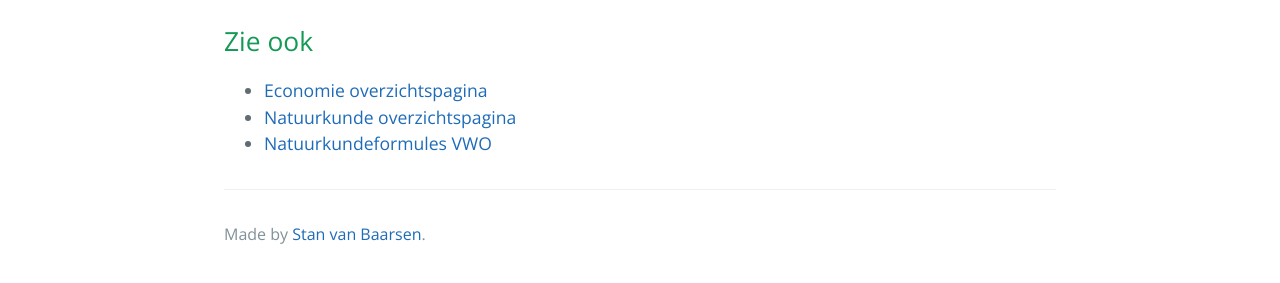
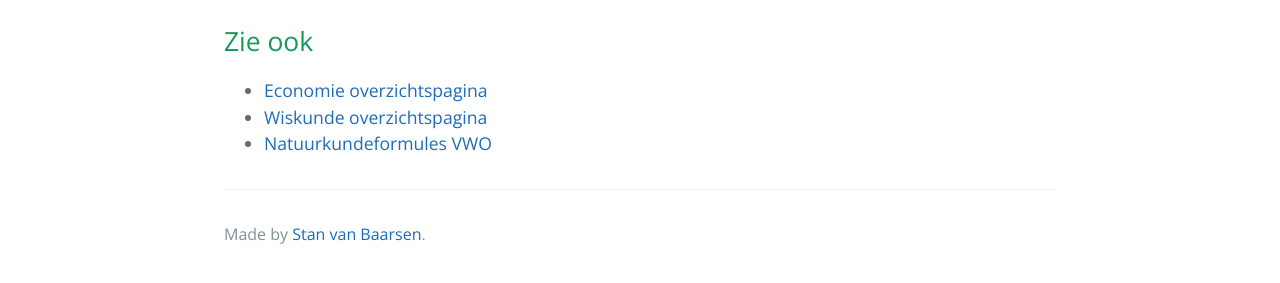
Before and after one commit to wiskundevragen/wiskundevragen.github.io, a Jekyll site: the page built from wiskunde.html, in a window 1280 px wide. Shown: the part 520-803 px from the top of the page. Built offline with Jekyll 4.4.1, drawn with Linux system fonts in a browser that asks for light colours.

Commit message:
fix broken link

```diff
--- a/_config.yml
+++ b/_config.yml
@@ -56,5 +56,8 @@
   prim_lijst:
     desc: "Lijst met primitieven"
     url: ../primitieven/primitieven.html
+  natk:
+    desc: "Wiskunde overzichtspagina"
+    url: ../wiskunde
 theme: jekyll-theme-cayman
 title: "Wiskunde Vragen"
```
